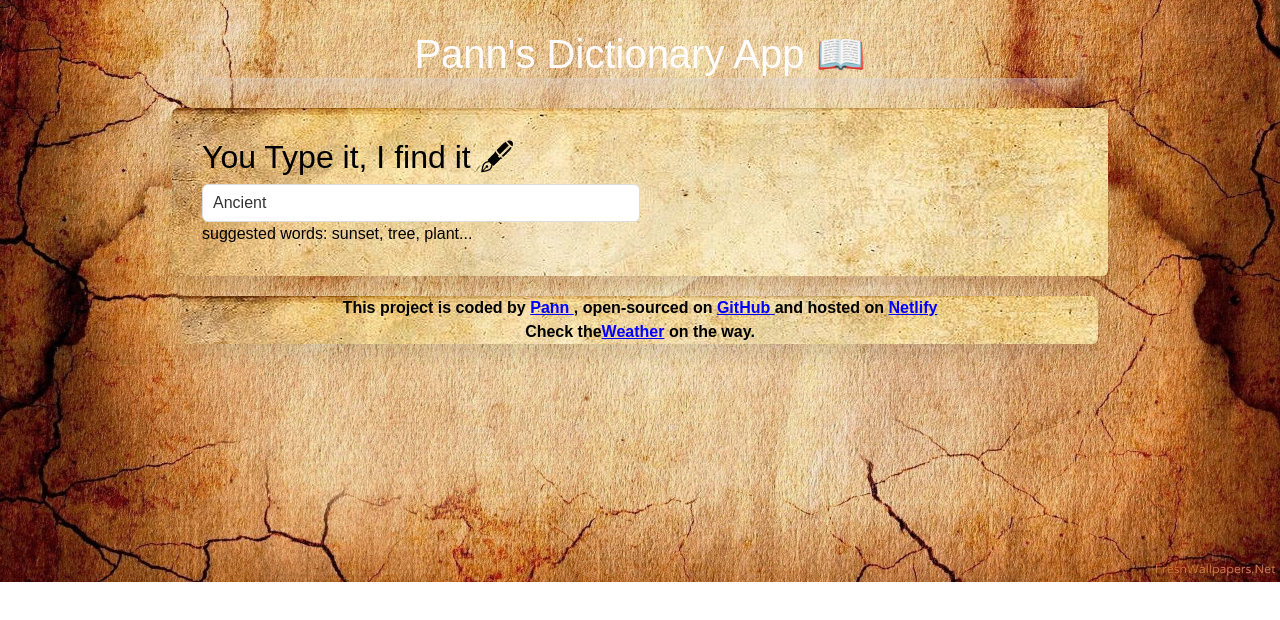
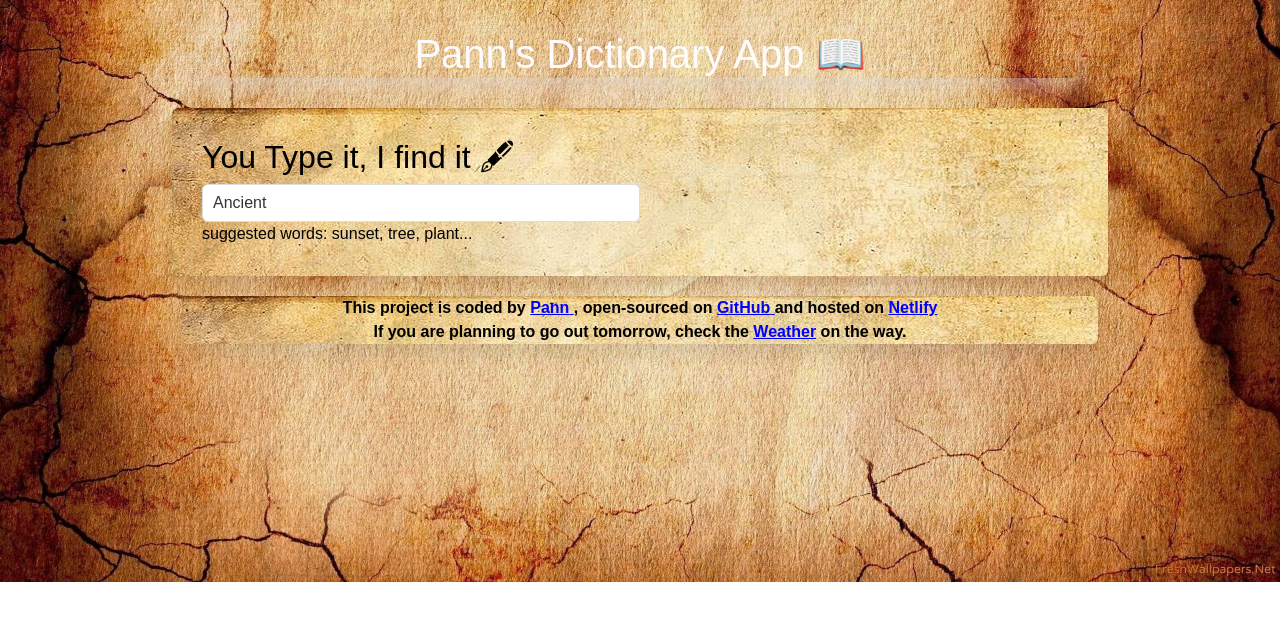
Before and after one commit to pansypanneiphyu/dictionary-project, a React (Create React App) app: page / in a window 1280 px wide. Shown: the top 620 px of the page. Built offline with nearby package versions, Linux system fonts and the light colour scheme; no server answers.

Commit message:
Edited Footer

```diff
--- a/src/App.js
+++ b/src/App.js
@@ -13,17 +13,40 @@ export default function App() {
         </main>
         <footer>
           This project is coded by{" "}
-          <a href="https://www.shecodes.io/students/356-pann-phyu"> Pann </a> ,
-          open-sourced on{" "}
-          <a href="https://github.com/pansypanneiphyu/dictionary-project">
+          <a
+            href="https://www.shecodes.io/students/356-pann-phyu"
+            target={"_blank"}
+            rel="noreferrer"
+          >
+            {" "}
+            Pann{" "}
+          </a>{" "}
+          , open-sourced on{" "}
+          <a
+            href="https://github.com/pansypanneiphyu/dictionary-project"
+            target={"_blank"}
+            rel="noreferrer"
+          >
             GitHub{" "}
           </a>
           and hosted on{" "}
-          <a href="https://peaceful-hypatia-33fa43.netlify.app/">Netlify</a>{" "}
+          <a
+            href="https://peaceful-hypatia-33fa43.netlify.app/"
+            target={"_blank"}
+            rel="noreferrer"
+          >
+            Netlify
+          </a>{" "}
           <br />
-          Check the
-          <a href="https://modest-mayer-b1d552.netlify.app/">Weather</a> on the
-          way.
+          If you are planning to go out tomorrow, check the{" "}
+          <a
+            href="https://modest-mayer-b1d552.netlify.app/"
+            target={"_blank"}
+            rel="noreferrer"
+          >
+            Weather
+          </a>{" "}
+          on the way.
         </footer>
       </div>
     </div>
```
